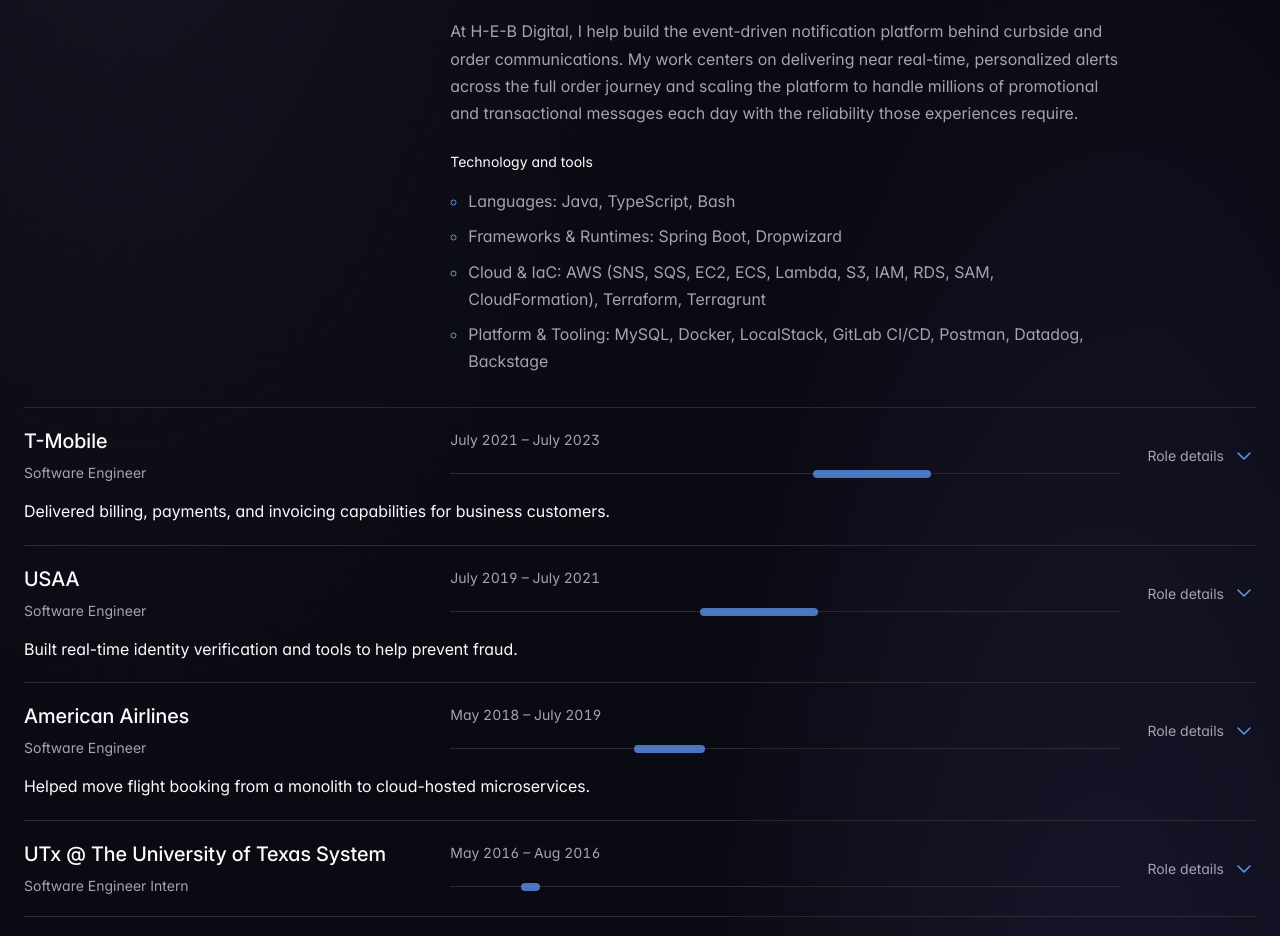
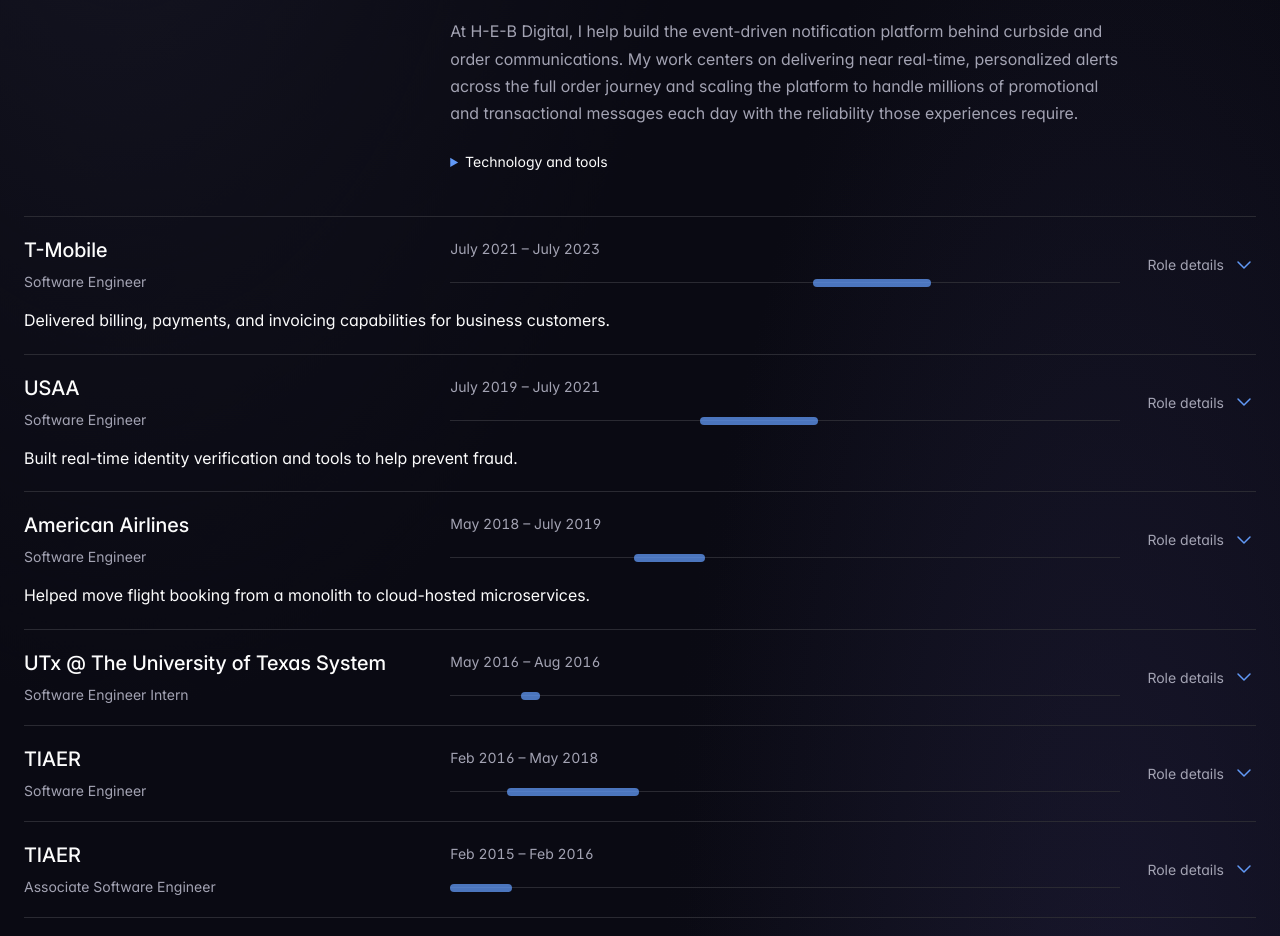
Before and after one commit to brandonjurado/brandonjurado.github.io, a React (Vite) app: page / in a window 1280 px wide. Shown: the part 2580-3516 px from the top of the page. Built offline with nearby package versions, Linux system fonts and the light colour scheme.

Commit message:
feat(experience): fold tool lists

```diff
--- a/src/features/experience/CareerTrace.scss
+++ b/src/features/experience/CareerTrace.scss
@@ -175,17 +175,39 @@
   }
 }
 
+.career-trace__tools {
+  margin-top: 12px;
+}
+
 .career-trace__technology-label {
-  margin: 24px 0 16px;
+  width: fit-content;
+  padding-block: 12px;
   color: var(--ink);
   font-size: var(--text-metadata);
   line-height: 1.5;
+  cursor: pointer;
+
+  &::marker {
+    color: var(--accent);
+  }
+
+  &:hover {
+    text-decoration: underline;
+    text-decoration-color: var(--accent);
+    text-underline-offset: 5px;
+  }
+
+  &:focus-visible {
+    outline: 2px solid var(--accent);
+    outline-offset: 4px;
+    border-radius: var(--radius-container);
+  }
 }
 
 .career-trace__technologies {
   display: grid;
   gap: 8px;
-  margin: 0;
+  margin: 8px 0 0;
   padding-left: 18px;
   color: var(--muted);
   font-size: var(--text-technology);
--- a/src/features/experience/CareerTrace.tsx
+++ b/src/features/experience/CareerTrace.tsx
@@ -87,14 +87,16 @@
           aria-labelledby={summaryId}
         >
           <p className="experience-text-desc">{role.desc}</p>
-          <p className="career-trace__technology-label">
+          <details className="career-trace__tools">
+            <summary className="career-trace__technology-label">
               {experienceCopy.technologyLabel}
-          </p>
+            </summary>
             <ul className="career-trace__technologies">
               {role.descBullets.map(technology => (
                 <li key={technology}>{technology}</li>
               ))}
             </ul>
+          </details>
         </div>
       </details>
     </li>
```
Also changed, not shown: tests/browser.mjs (+36 -6 lines), 1 other file (tests, documents, lock files or other folders). Lines whose indentation alone changed are shown as unchanged.
